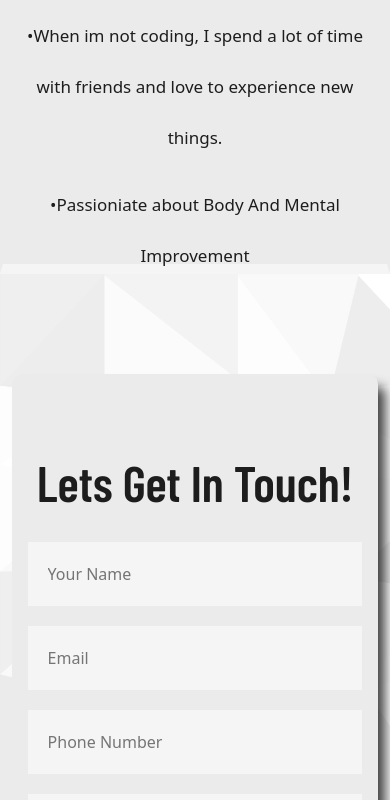
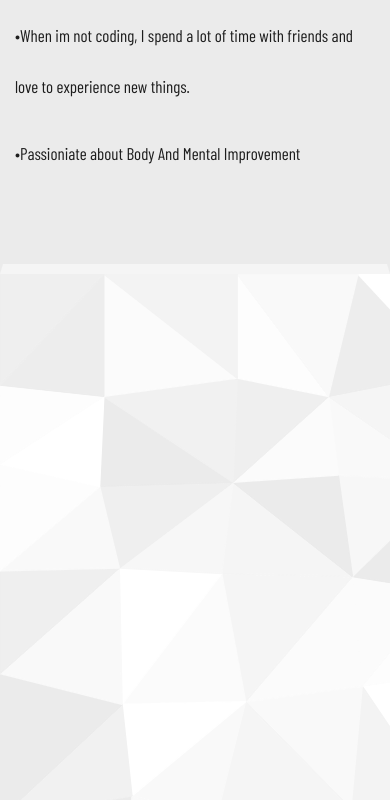
Before and after one commit to HunterBrennan1/Brennan.dev, a React (Create React App) app in the folder personal-portfolio/: page / in a window 390 px wide. Shown: the part 3160-3960 px from the top of the page. Built offline with nearby package versions, Linux system fonts and the light colour scheme.

Commit message:
styled contact form and fixed mobile response

```diff
--- a/personal-portfolio/package.json
+++ b/personal-portfolio/package.json
@@ -1,6 +1,7 @@
 {
   "name": "personal-portfolio",
   "version": "0.1.0",
+  "homepage": "https://hunterbrennan1.github.io/Brennan.dev/",
   "private": true,
   "dependencies": {
     "@fortawesome/fontawesome-svg-core": "^6.2.0",
--- a/personal-portfolio/src/App.css
+++ b/personal-portfolio/src/App.css
@@ -716,6 +716,8 @@ margin-top: 15px;
   font-size: 30px;
   line-height: 3;
   color: var(--text-color);
+  text-align: left;
+  font-family: 'Barlow Condensed', sans-serif;
 }
 
 .contact-container {
@@ -983,6 +985,7 @@ form textarea {
     .about-me-text{
       font-size: 17px;
     }
+
   }
 
 @media screen and (max-width:455px) {
--- a/personal-portfolio/src/components/contact.js
+++ b/personal-portfolio/src/components/contact.js
@@ -8,7 +8,7 @@ AOS.init();
 export const Contact = () => {
   return (
     <section className="contact-section" id="contact">
-      <Container>
+      <Container data-aos="fade-down" data-aos-duration="1800">
         <Row>
           <Col>
             <div class="contact-container">
```
